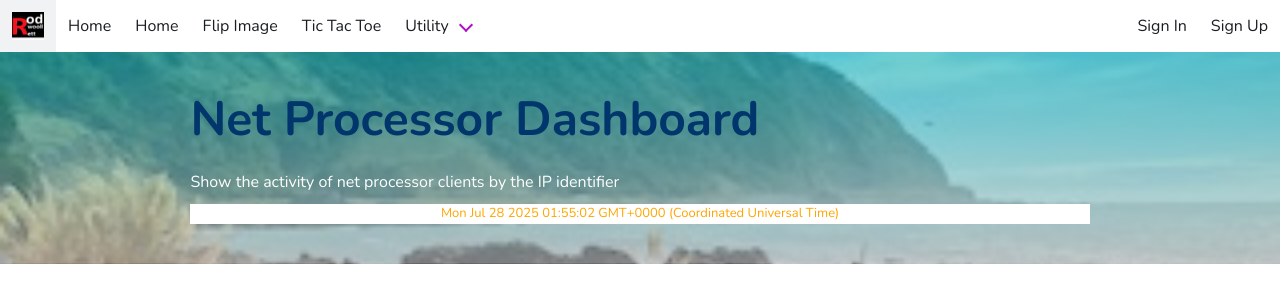
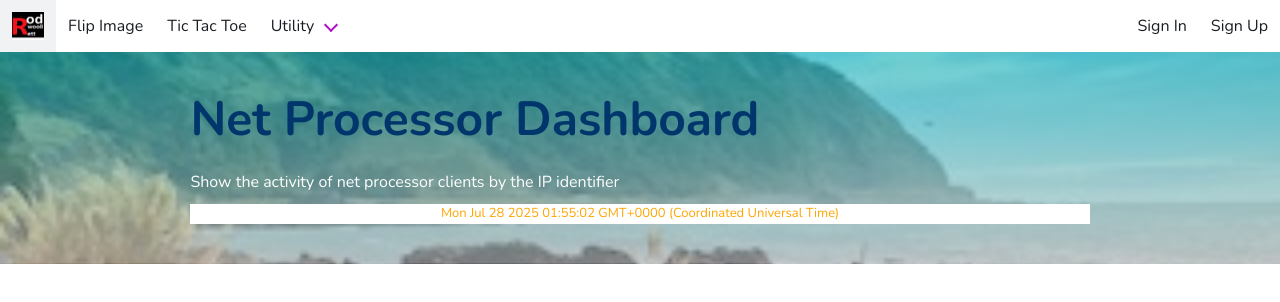
Before and after one commit to rwoollett/react-vite-app, a React (Vite) app: page / in a window 1280 px wide. Shown: the top 302 px of the page. Built offline with nearby package versions, Linux system fonts and the light colour scheme; no server answers.

Commit message:
Home page is with the top left brand icon . removed other links from nav bar to homepage

```diff
--- a/src/components/NavBar.tsx
+++ b/src/components/NavBar.tsx
@@ -43,7 +43,7 @@ function NavBar({ isLoggedIn }: NavBarProps): JSX.Element {
           <a title="link to home page" className="navbar-item" href={ROUTES.HOMEPAGE_ROUTE}>
             <img alt='RW' title="RWIcon" src={logo} width="32" height="32" />
           </a>
-          <Link onClick={() => setBurgerActive(false)} className="navbar-item" to={ROUTES.HOMEPAGE_ROUTE}>Home</Link>
+          {/* <Link onClick={() => setBurgerActive(false)} className="navbar-item" to={ROUTES.HOMEPAGE_ROUTE}>Home</Link> */}
           {email && (<Link onClick={() => setBurgerActive(false)} className="navbar-item" to={ROUTES.USER_ROUTE}>{email}</Link>)}
           <button title="menu icon" role="button" onClick={handleClickBurger}
             className={`navbar-burger ${burgerActive && 'is-active'}`} aria-label="menu" >
@@ -55,7 +55,7 @@ function NavBar({ isLoggedIn }: NavBarProps): JSX.Element {
         </div>
         <div onMouseLeave={handleMouseLeave} className={`navbar-menu ${burgerActive && 'is-active'}`}>
           <div className="navbar-start">
-            <Link onClick={() => setBurgerActive(false)} className="navbar-item" to={ROUTES.HOMEPAGE_ROUTE}>Home</Link>
+            {/* <Link onClick={() => setBurgerActive(false)} className="navbar-item" to={ROUTES.HOMEPAGE_ROUTE}>Home</Link> */}
             <Link onClick={() => setBurgerActive(false)} className="navbar-item" to={ROUTES.FLIPIMAGEPAGE_ROUTE}>Flip Image</Link>
             <Link onClick={() => setBurgerActive(false)} className="navbar-item" to={ROUTES.TTTPAGE_ROUTE}>Tic Tac Toe</Link>
             <div className="navbar-item has-dropdown is-hoverable">
```
